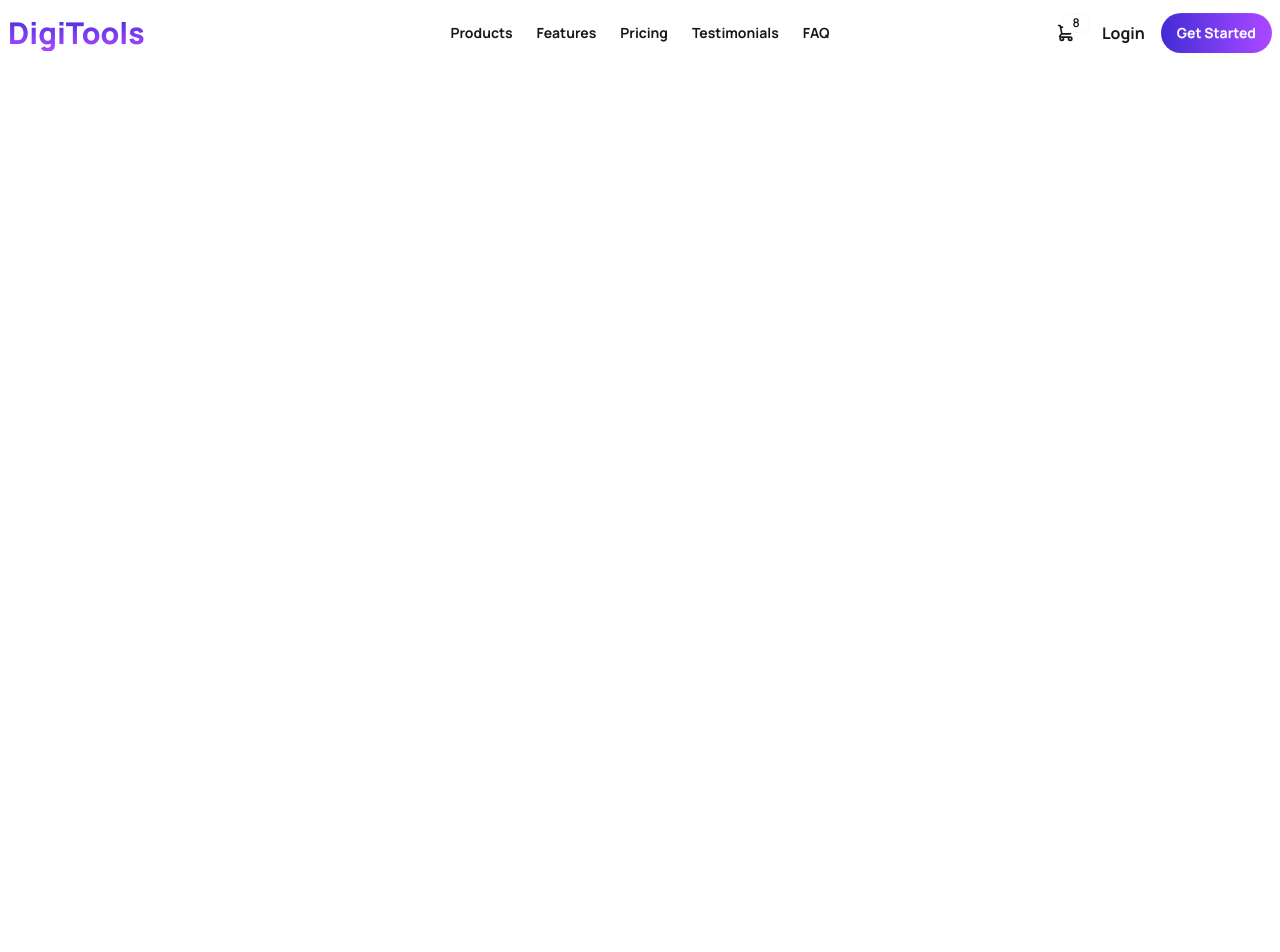
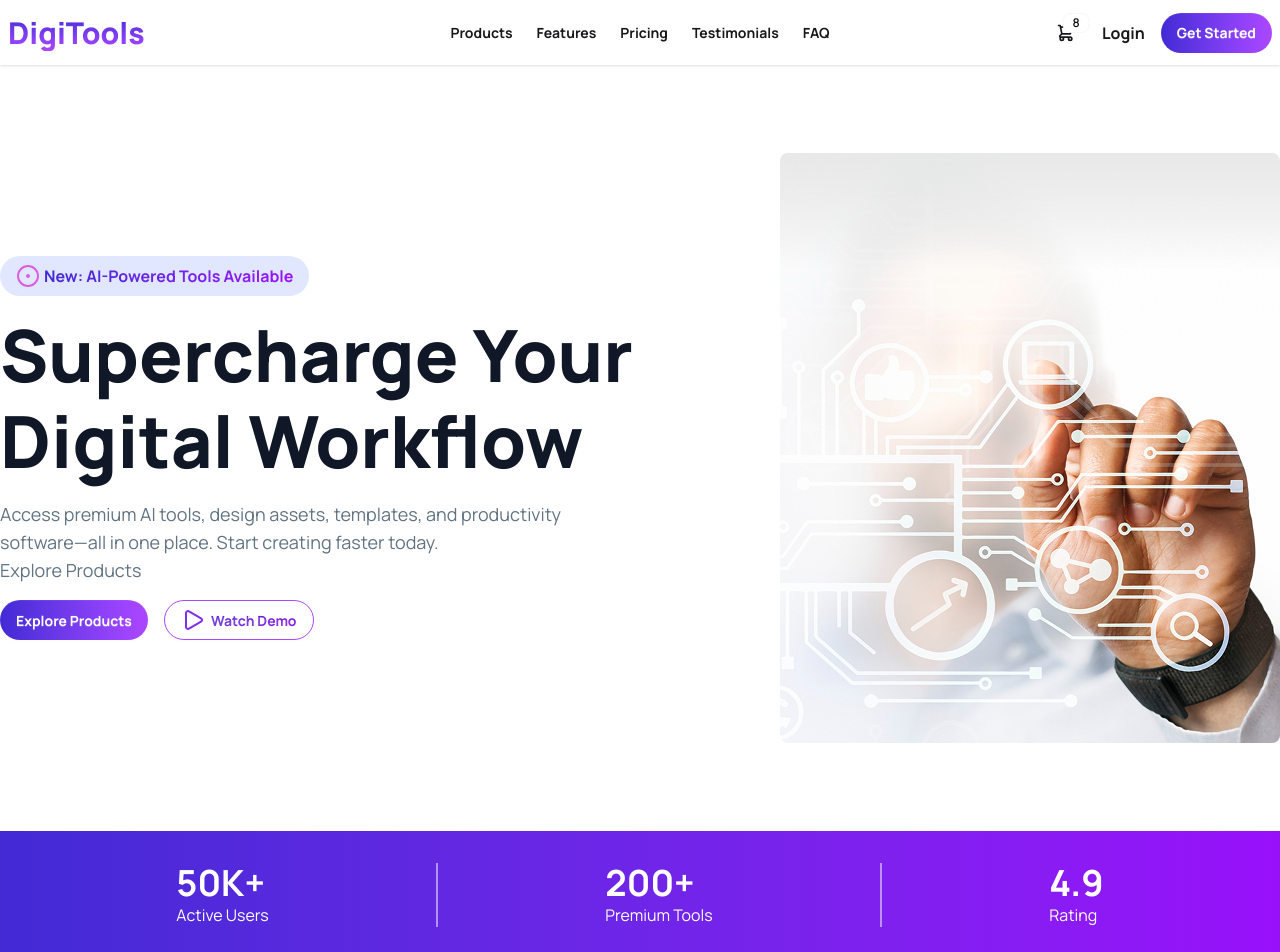
Before and after one commit to antick-arch/DigiTools, a React (Vite) app: page / in a window 1280 px wide. Shown: the top 952 px of the page. Before the commit the page ends 800 px from the top, so only its background shows below. Built offline with nearby package versions, Linux system fonts and the light colour scheme.

Commit message:
added hero section

```diff
--- a/src/App.jsx
+++ b/src/App.jsx
@@ -1,6 +1,8 @@
 import axios from 'axios'
 import './App.css'
 import Navbar from './components/navbar/Navbar'
+import HeroSection from './components/hero/HeroSection';
+import Rating from './components/rating/Rating';
 
 const navPromise = axios.get('nav.json');
 function App() {
@@ -8,10 +10,18 @@ function App() {
   return (
     <>
     <header>
-      <nav>
+      <nav className='shadow-sm'>
         <Navbar navPromise = {navPromise}></Navbar>
       </nav>
+      <section>
+        <HeroSection></HeroSection>
+      </section>
     </header>
+    <main>
+      <section className='bg-linear-to-r from-primary to-purple-600'>
+        <Rating></Rating>
+      </section>
+    </main>
     </>
   )
 }
--- /dev/null
+++ b/src/components/hero/HeroSection.jsx
@@ -0,0 +1,29 @@
+import { CircleDot, Play } from 'lucide-react';
+import React from 'react';
+import bannerLogo from '../../assets/banner.png'
+const HeroSection = () => {
+    return (
+        <div className='container mx-auto flex justify-between items-center my-22'>
+            <div className='left-side space-y-4'>
+                <div className='flex rounded-full bg-[#e1e7ff] w-fit py-2 px-4 gap-1'>
+                    <CircleDot color="#d860e1"/>
+                    <h2 className='bg-linear-to-r from-primary to-purple-600 bg-clip-text text-transparent font-bold'>New: AI-Powered Tools Available</h2>
+                </div>
+                <div className='space-y-4'>
+                    <h2 className='font-extrabold text-7xl text-[#101727FF] leading-[1.2]'>Supercharge Your <br />Digital Workflow</h2>
+                    <p className='leading-7 text-[18px] text-[#627382FF]'>Access premium AI tools, design assets, templates, and productivity <br /> software—all in one place. Start creating faster today. <br />Explore Products</p>
+                </div>
+                <div className='flex gap-4'>
+                    <button className="btn bg-linear-to-r from-primary to-purple-500 text-white font-bold border-none rounded-full">Explore Products</button>
+                    <button className="btn bg-linear-to-r from-primary to-purple-700 bg-clip-text text-transparent font-bold border border-purple-500 rounded-full"><Play color="#7c2fee" />Watch Demo</button>
+                </div>
+            </div>
+
+            <div className='right-side'>
+                <img src={bannerLogo} alt="" />
+            </div>
+        </div>
+    );
+};
+
+export default HeroSection;
--- /dev/null
+++ b/src/components/rating/Rating.jsx
@@ -0,0 +1,24 @@
+import React from 'react';
+
+const Rating = () => {
+    return (
+        <div class="flex items-center justify-evenly container mx-auto p-8 text-white">
+            <div>
+                <h2 className='text-4xl font-bold'>50K+</h2>
+                <p>Active Users</p>
+            </div>
+            <div class="divider divider-horizontal before:bg-white/50 after:bg-white/50"></div>
+            <div>
+                <h2 className='text-4xl font-bold'>200+</h2>
+                <p>Premium Tools</p>
+            </div>
+            <div class="divider divider-horizontal before:bg-white/50 after:bg-white/50"></div>
+            <div>
+                <h2 className='text-4xl font-bold'>4.9</h2>
+                <p>Rating</p>
+            </div>
+        </div>
+    );
+};
+
+export default Rating;
```
